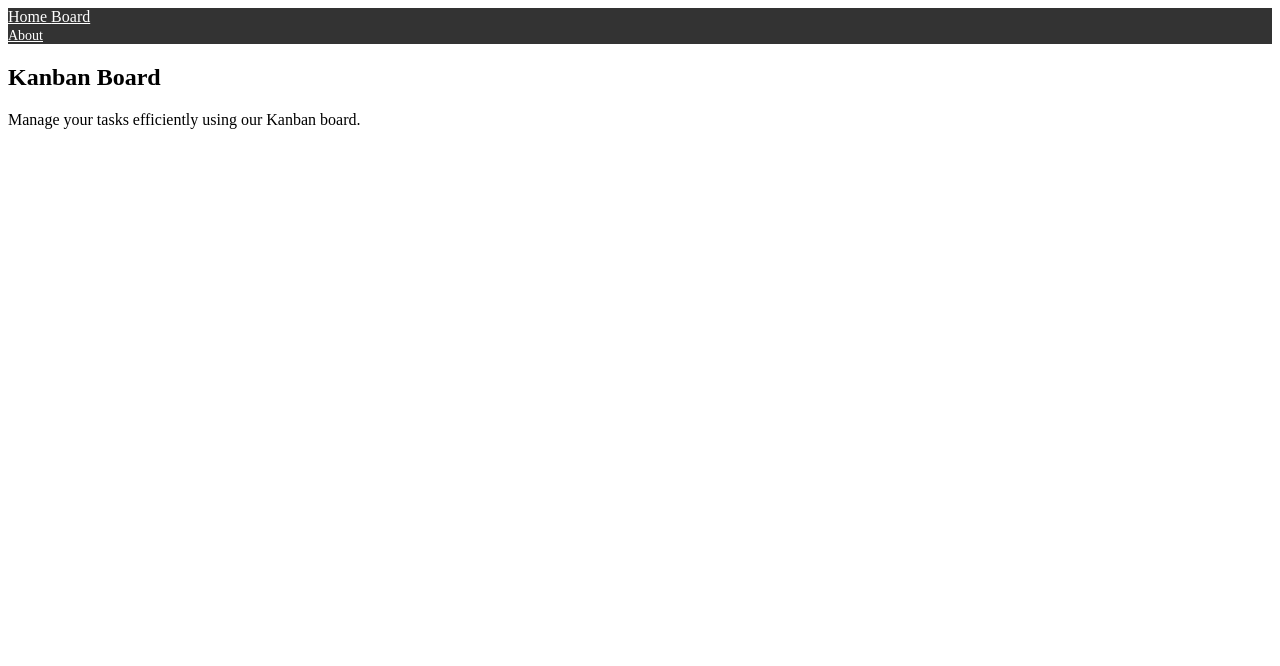
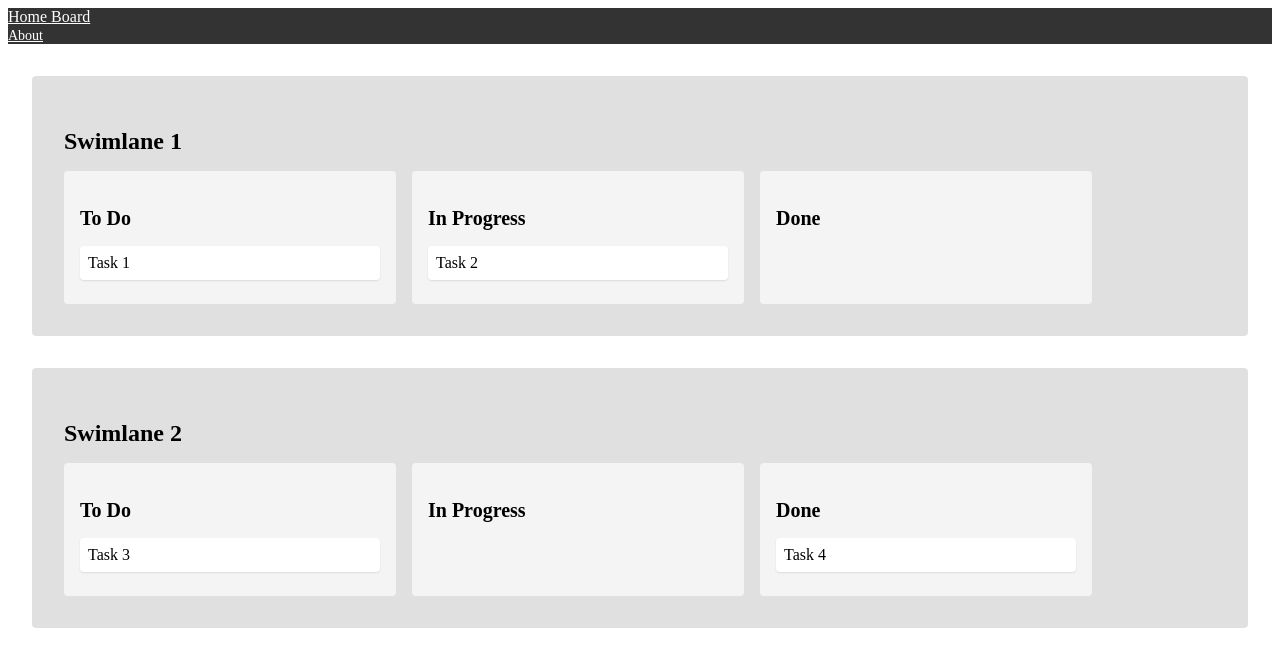
Before and after one commit to h-oellgaard/yet-another-kanban, a Nuxt app: page /board in a window 1280 px wide. Shown: the top 666 px of the page. Built offline with nearby package versions, Linux system fonts and the light colour scheme.

Commit message:
basic columns and swimlanes added

```diff
--- a/components/NuxtRouteAnnouncer.vue
+++ b/components/NuxtRouteAnnouncer.vue
@@ -1,6 +1,6 @@
 <template>
   <div>
-    <p>Route has changed</p>
+
   </div>
 </template>
 
--- /dev/null
+++ b/components/board.vue
@@ -0,0 +1,85 @@
+<template>
+  <div class="board">
+    <div class="swimlane" v-for="swimlane in swimlanes" :key="swimlane.id">
+      <h2 class="swimlane-title">{{ swimlane.title }}</h2>
+      <div class="columns">
+        <div class="column" v-for="column in columns" :key="column.id">
+          <h3 class="column-title">{{ column.title }}</h3>
+          <div class="task" v-for="task in getTasks(swimlane.id, column.id)" :key="task.id">
+            {{ task.title }}
+          </div>
+        </div>
+      </div>
+    </div>
+  </div>
+</template>
+
+<script>
+import { defineComponent } from 'vue';
+
+export default defineComponent({
+  name: 'Board',
+  data() {
+    return {
+      swimlanes: [
+        { id: 1, title: 'Swimlane 1' },
+        { id: 2, title: 'Swimlane 2' }
+      ],
+      columns: [
+        { id: 1, title: 'To Do' },
+        { id: 2, title: 'In Progress' },
+        { id: 3, title: 'Done' }
+      ],
+      tasks: [
+        { id: 1, title: 'Task 1', swimlaneId: 1, columnId: 1 },
+        { id: 2, title: 'Task 2', swimlaneId: 1, columnId: 2 },
+        { id: 3, title: 'Task 3', swimlaneId: 2, columnId: 1 },
+        { id: 4, title: 'Task 4', swimlaneId: 2, columnId: 3 }
+      ]
+    };
+  },
+  methods: {
+    getTasks(swimlaneId, columnId) {
+      return this.tasks.filter(task => task.swimlaneId === swimlaneId && task.columnId === columnId);
+    }
+  }
+});
+</script>
+
+<style scoped>
+.board {
+  display: flex;
+  flex-direction: column;
+  gap: 2rem;
+}
+.swimlane {
+  background-color: #e0e0e0;
+  padding: 2rem; /* Increased padding */
+  border-radius: 4px;
+}
+.swimlane-title {
+  font-size: 1.5rem;
+  margin-bottom: 1rem;
+}
+.columns {
+  display: flex;
+  gap: 1rem;
+}
+.column {
+  background-color: #f4f4f4;
+  padding: 1rem;
+  border-radius: 4px;
+  width: 300px;
+}
+.column-title {
+  font-size: 1.25rem;
+  margin-bottom: 1rem;
+}
+.task {
+  background-color: #fff;
+  padding: 0.5rem;
+  margin-bottom: 0.5rem;
+  border-radius: 4px;
+  box-shadow: 0 1px 2px rgba(0, 0, 0, 0.1);
+}
+</style>
--- a/layouts/default.vue
+++ b/layouts/default.vue
@@ -2,7 +2,9 @@
 <template>
   <div>
     <Header />
-    <Nuxt />
+    <NuxtLayout>
+      <Nuxt />
+    </NuxtLayout>
   </div>
 </template>
 
--- a/pages/board.vue
+++ b/pages/board.vue
@@ -1,20 +1,20 @@
 <template>
   <section class="section">
     <div class="container">
-      <h1 class="title">Kanban Board</h1>
-      <p class="content">
-        Manage your tasks efficiently using our Kanban board.
-      </p>
-      <!-- Add your board content here -->
+      <Board />
     </div>
   </section>
 </template>
 
 <script>
 import { defineComponent } from 'vue';
+import Board from '~/components/board.vue';
 
 export default defineComponent({
-  name: 'BoardPage'
+  name: 'BoardPage',
+  components: {
+    Board
+  }
 });
 </script>
 
@@ -22,4 +22,8 @@ export default defineComponent({
 .title {
   margin-top: 20px;
 }
+
+.section {
+  padding: 2rem 1.5rem;
+}
 </style>
--- a/pages/index.vue
+++ b/pages/index.vue
@@ -3,10 +3,10 @@
     <div class="hero-body">
       <div class="container has-text-centered">
         <h1 class="title">
-          Welcome to Yet Another Kanban
+          Welcome to Yet Another Kanban.
         </h1>
         <h2 class="subtitle">
-          Manage your tasks efficiently using our Kanban board.
+          Manage your personal, work and community commitments or any other task efficiently using only one Kanban board.
         </h2>
         <nuxt-link to="/board" class="button is-light is-large">
           Get Started
```
